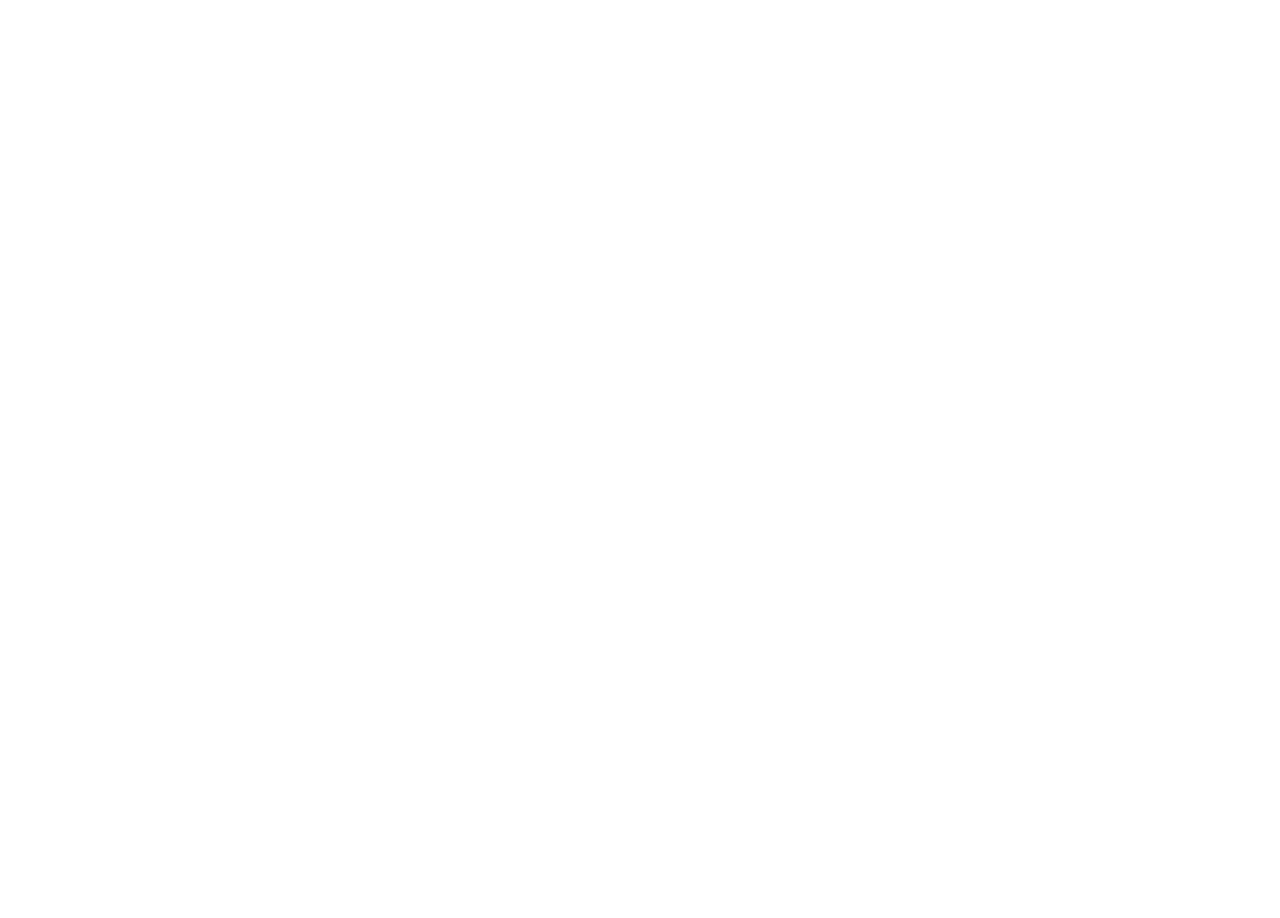
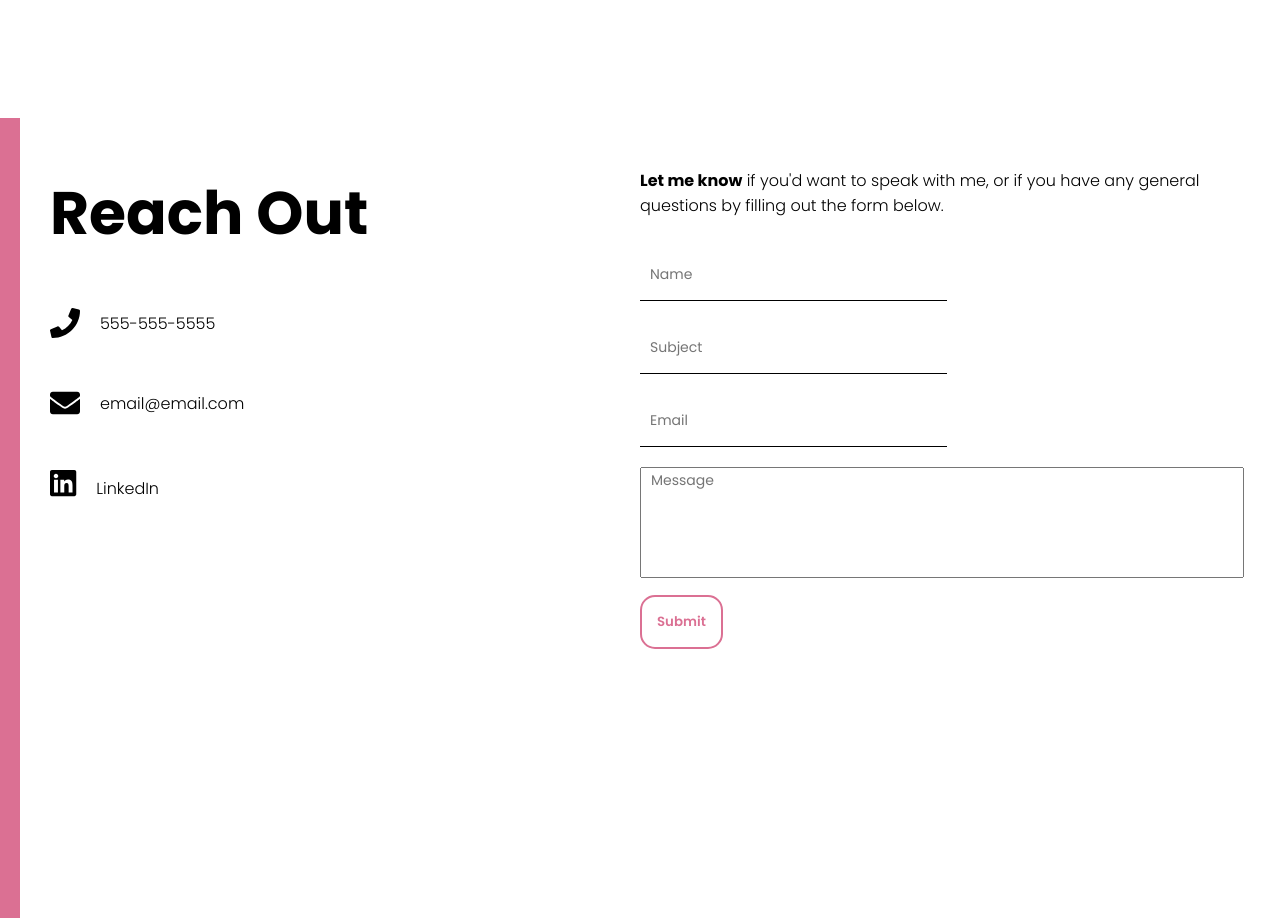
Before and after one commit to adamlsn/issabel-portfolio, a React (Create React App) app: page / in a window 1280 px wide. Shown: the part 1482-2400 px from the top of the page. Before the commit the page ends 1600 px from the top, so only its background shows below. Built offline with nearby package versions, Linux system fonts and the light colour scheme.

Commit message:
adding in content to contact section

```diff
--- a/package.json
+++ b/package.json
@@ -3,6 +3,10 @@
   "version": "0.1.0",
   "private": true,
   "dependencies": {
+    "@fortawesome/fontawesome-svg-core": "^1.2.36",
+    "@fortawesome/free-brands-svg-icons": "^5.15.4",
+    "@fortawesome/free-solid-svg-icons": "^5.15.4",
+    "@fortawesome/react-fontawesome": "^0.1.16",
     "@testing-library/jest-dom": "^5.11.4",
     "@testing-library/react": "^11.1.0",
     "@testing-library/user-event": "^12.1.10",
--- a/src/App.jsx
+++ b/src/App.jsx
@@ -1,11 +1,13 @@
 import About from "./components/about/about";
 import Body from "./components/body/body";
+import Contact from "./components/contact/contact";
 
 const App = () => {
   return (
     <div>
       <About />
       <Body />
+      <Contact />
     </div>
   );
 };
--- a/src/components/body/body.jsx
+++ b/src/components/body/body.jsx
@@ -12,8 +12,12 @@
 
             <div className="body-right">
                 <h1 className="body-title">About Me</h1>
+
                 <p className="body-subtitle">Lorem ipsum dolor sit amet consectetur adipisicing elit.</p>
+
                 <p className="body-description">Lorem ipsum dolor sit amet consectetur, adipisicing elit. Necessitatibus perspiciatis quasi, delectus quam nulla doloremque illo numquam, labore nobis pariatur modi aliquam at ullam ipsa, voluptate amet deleniti libero praesentium!</p>
+
+
             </div>
         </div>
     )
--- /dev/null
+++ b/src/components/contact/contact.css
@@ -0,0 +1,97 @@
+.contact{
+    height: 100vh;
+    position: relative;
+}
+
+.contact-background{
+    width: 20px;
+    height: 100%;
+    background-color: palevioletred;
+    position: absolute;
+}
+
+.contact-wrapper{
+    padding: 50px;
+    display: flex;
+}
+
+.contact-left{
+    flex: 1;
+}
+
+.contact-right{
+    flex: 1;
+    display: flex;
+    align-items: center;
+    flex-direction: column;
+    justify-content: center;
+}
+
+.contact-title{
+    font-size: 60px;
+    width: 80%;
+}
+
+.contact-icon{
+    font-size: 30px;
+    margin-right: 20px;
+}
+
+.contact-info-item:hover{
+    color: palevioletred;
+    font-weight: 400;
+    cursor: pointer;
+}
+
+.contact-info-item{
+    display: flex;
+    align-items: center;
+    margin: 50px 0px;
+    font-weight: 300;
+}
+
+a{
+    text-decoration: none;
+    color: black;
+}
+
+.contact-description{
+    font-weight: 300;
+}
+
+form{
+    margin-top: 20px;
+}
+
+input{
+    width: 50%;
+    height: 50px;
+    margin: 10px 0px;
+    padding-left: 10px;
+    font-size: 14px;
+    border: none;
+    border-bottom: 1px solid black;
+}
+
+textarea{
+    width: 100%;
+    margin: 10px 0px;
+    font-size: 14px;
+    padding-left: 10px;
+    resize: none;
+}
+
+button{
+    border: solid 2px palevioletred;
+    padding: 15px;
+    background-color: white;
+    color: palevioletred;
+    font-weight: 600;
+    cursor: pointer;
+    border-radius: 15px;
+}
+
+button:hover{
+    color: white;
+    background-color: palevioletred;
+}
--- /dev/null
+++ b/src/components/contact/contact.jsx
@@ -0,0 +1,49 @@
+import { FontAwesomeIcon } from "@fortawesome/react-fontawesome"
+import { faEnvelope, faPhone } from "@fortawesome/free-solid-svg-icons"
+import { faLinkedin } from "@fortawesome/free-brands-svg-icons"
+
+import "./contact.css"
+
+const Contact = () => {
+    return (
+        <div className="contact">
+            <div className="contact-background"></div>
+            <div className="contact-wrapper">
+                <div className="contact-left">
+                    <h1 className="contact-title">
+                        Reach Out
+                    </h1>
+                    <div className="contact-info">
+                        <div className="contact-info-item">
+                            <FontAwesomeIcon icon={faPhone} className="contact-icon"></FontAwesomeIcon>
+                            555-555-5555
+                        </div>
+                        <div className="contact-info-item">
+                            <FontAwesomeIcon icon={faEnvelope} className="contact-icon"></FontAwesomeIcon>
+                            email@email.com
+                        </div>
+                        <div className="contact-info-item">
+                            <a href="https://www.linkedin.com/in/issabel-schultz-1b3068137/">
+                            <FontAwesomeIcon icon={faLinkedin} className="contact-icon"></FontAwesomeIcon>
+                            LinkedIn</a>
+                        </div>
+                    </div>
+                </div>
+                <div className="contact-right">
+                    <p className="contact-description">
+                        <b>Let me know</b> if you'd want to speak with me, or if you have any general questions by filling out the form below.
+                    </p>
+                    <form>
+                        <input type="text" placeholder="Name" name="contact_name"/>
+                        <input type="text" placeholder="Subject" name="contact_subject"/>
+                        <input type="text" placeholder="Email" name="contact_email"/>
+                        <textarea rows="5" placeholder="Message" name="contact_message"></textarea>
+                        <button>Submit</button>
+                    </form>
+                </div>
+            </div>
+        </div>
+    )
+}
+
+export default Contact
```
Also changed, not shown: 1 other file (tests, documents, lock files or other folders).
